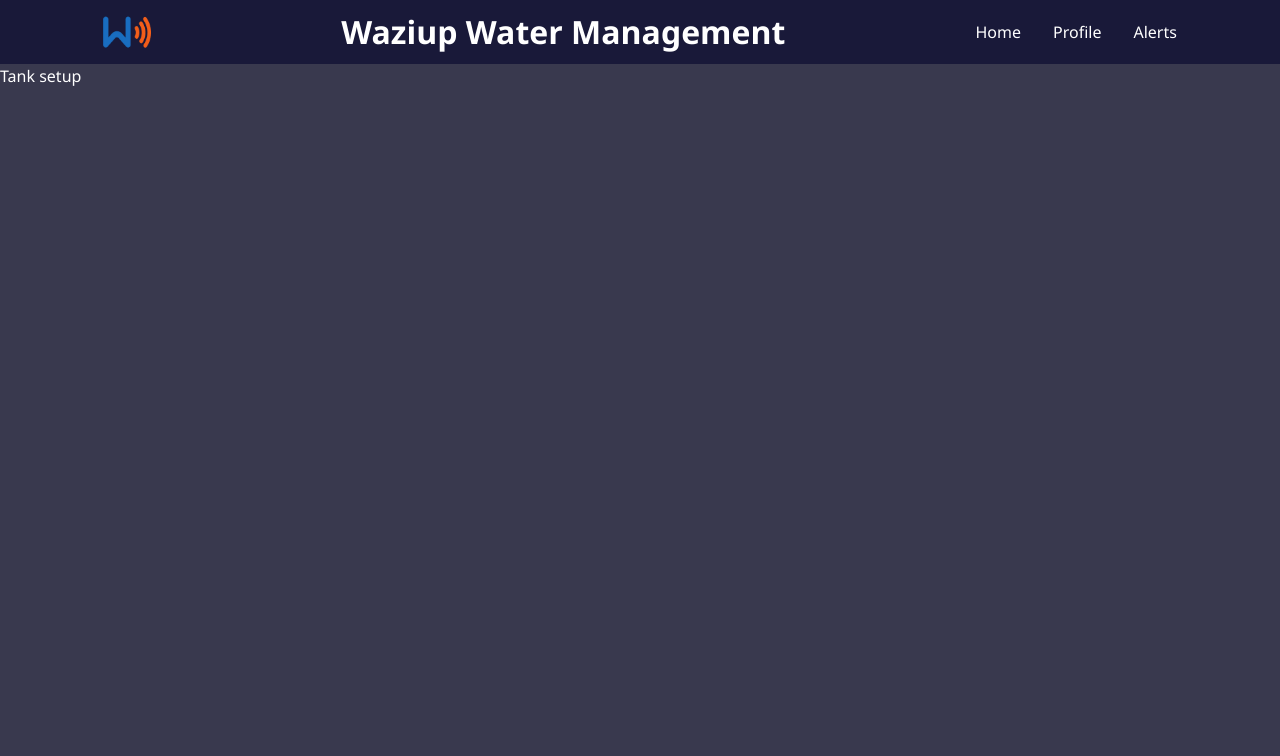
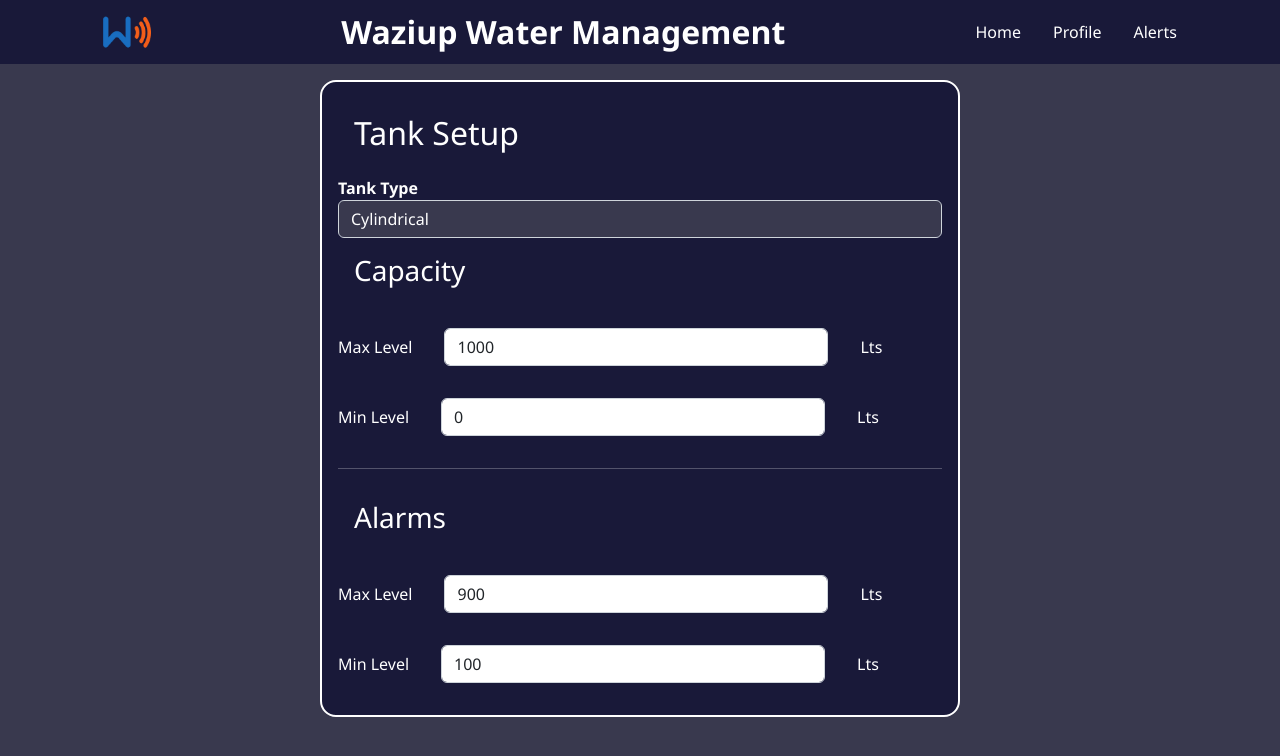
Before and after one commit to JosephMusya/watermanagement, a React (Create React App) app: page /tank-setup in a window 1280 px wide. Shown: the top 756 px of the page. Built offline with nearby package versions, Linux system fonts and the light colour scheme.

Commit message:
Added setup features for the tank

```diff
--- a/src/pages/Setup.js
+++ b/src/pages/Setup.js
@@ -1,6 +1,43 @@
+import styles from './Setup.module.css';
 function TankSetup(){
     return(
-       <div>Tank setup</div>
+        <div className={styles.main}>
+            <div className={styles.setup}>
+                <h2>Tank Setup</h2>
+                <strong forHtml="Tank-Type">Tank Type</strong>
+                <select className="form-control" name="Tank" id="tank-type">
+                    <option value="Cylindrical">Cylindrical</option>
+                    <option value="Cubic">Cubic</option>
+                </select>
+                <h3>Capacity</h3>
+                <form>
+                    <div>
+                        <label forHtml="max-level">Max Level</label>
+                        <input className="form-control" type="number" min="0" value="1000"/>
+                        <label forHtml="max-level">Lts</label>
+                    </div>
+                    <div>
+                        <label forHtml="max-level">Min Level</label>
+                        <input className="form-control" type="number" min="0" value="0"/>
+                        <label forHtml="max-level">Lts</label>
+                    </div>
+                </form>
+                <hr/>
+                <h3>Alarms</h3>
+                <form>
+                    <div>
+                        <label forHtml="max-level">Max Level</label>
+                        <input className="form-control" type="number" min="0" value="900"/>
+                        <label forHtml="max-level">Lts</label>
+                    </div>
+                    <div>
+                        <label forHtml="max-level">Min Level</label>
+                        <input className="form-control" type="number" min="0" value="100"/>
+                        <label forHtml="max-level">Lts</label>
+                    </div>
+                </form>
+            </div>
+        </div>
     );
 }
 
```
